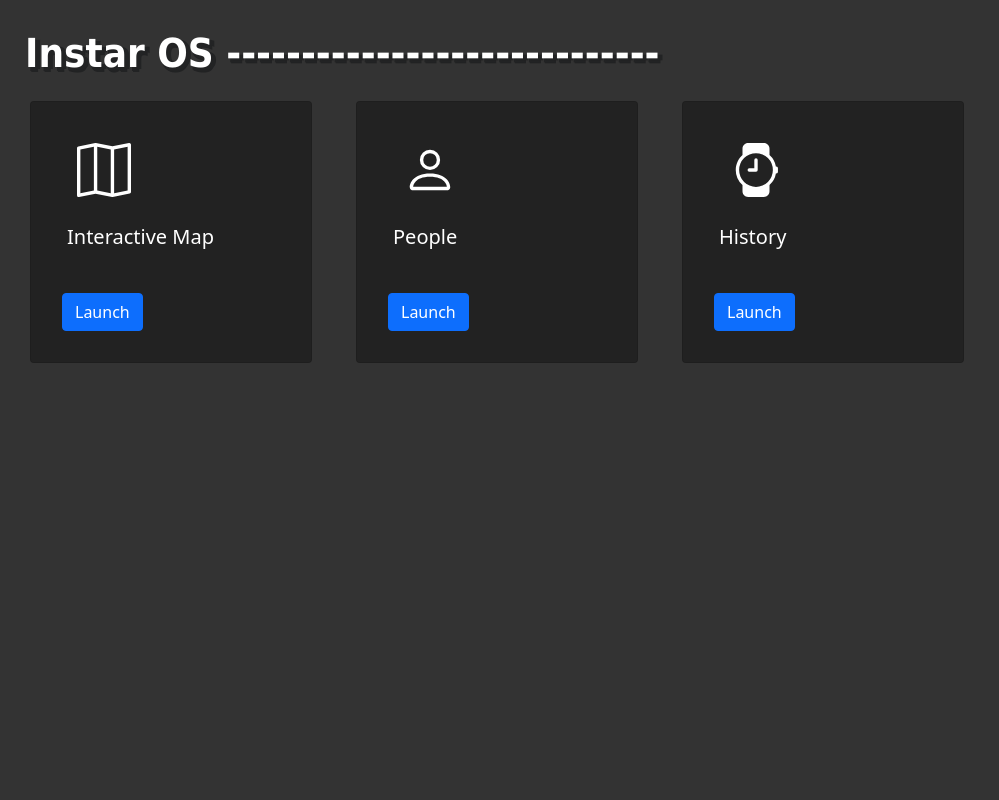
After one commit to tchorne/InstarOS, a Django app: page / in a window 1280 px wide. The commit adds this page. Shown: the whole page, without its empty margins (0-999 px from the left). Run offline with Django 4.2, Linux system fonts and the light colour scheme; some libraries are stand-ins or nearby versions.

Commit message:
Add home page

```diff
--- a/backend/instarDjango/instarDjango/settings.py
+++ b/backend/instarDjango/instarDjango/settings.py
@@ -59,11 +59,13 @@ MIDDLEWARE = [
 ]
 
 ROOT_URLCONF = 'instarDjango.urls'
-
+TEMPLATE_DIRS = (
+    os.path.join(PWD, 'templates'),
+)
 TEMPLATES = [
     {
         'BACKEND': 'django.template.backends.django.DjangoTemplates',
-        'DIRS': [],
+        'DIRS': ['templates'],
         'APP_DIRS': True,
         'OPTIONS': {
             'context_processors': [
--- a/backend/instarDjango/instarDjango/static/css/style.css
+++ b/backend/instarDjango/instarDjango/static/css/style.css
@@ -7,6 +7,9 @@ body
 {
     background-color: #333;
     color: white;
+}
+.card{
+    background-color: #222;
 }
 .char_list{
     margin-left: 0px;
@@ -36,6 +39,10 @@ body
     color: #e6e6e6
 }
 
+.bi-map{
+    display: flex;
+    justify-content: space-between;
+}
 @keyframes slidefromleft{
     from {
         margin-left: -10px;
--- a/backend/instarDjango/instarDjango/urls.py
+++ b/backend/instarDjango/instarDjango/urls.py
@@ -15,8 +15,10 @@ Including another URLconf
 """
 from django.contrib import admin
 from django.urls import include, path
+from . import views
 
 urlpatterns = [
+    path('', views.index, name='index'),
     path('people/', include('people.urls')),
     path('admin/', admin.site.urls),
 ]
--- /dev/null
+++ b/backend/instarDjango/instarDjango/views.py
@@ -0,0 +1,7 @@
+from django.shortcuts import get_object_or_404, render
+from django.http import Http404, HttpResponse, HttpResponseRedirect
+from django.template import loader
+from django.shortcuts import render
+
+def index(request):
+    return render(request, "people/home.html", {})
--- /dev/null
+++ b/backend/instarDjango/people/templates/people/home.html
@@ -0,0 +1,61 @@
+<html>
+    <head>
+        <title> Instar OS</title>
+        <script
+    src="https://code.jquery.com/jquery-3.2.1.min.js"
+    integrity="sha256-hwg4gsxgFZhOsEEamdOYGBf13FyQuiTwlAQgxVSNgt4="
+    crossorigin="anonymous"></script>
+    </head>
+    {% load static %}
+    <link href="https://cdn.jsdelivr.net/npm/bootstrap@5.1.3/dist/css/bootstrap.min.css" rel="stylesheet" integrity="sha384-1BmE4kWBq78iYhFldvKuhfTAU6auU8tT94WrHftjDbrCEXSU1oBoqyl2QvZ6jIW3" crossorigin="anonymous">
+    <script src="https://cdn.jsdelivr.net/npm/bootstrap@5.1.3/dist/js/bootstrap.bundle.min.js" integrity="sha384-ka7Sk0Gln4gmtz2MlQnikT1wXgYsOg+OMhuP+IlRH9sENBO0LRn5q+8nbTov4+1p" crossorigin="anonymous"></script>
+    <link rel="stylesheet" href="https://cdn.jsdelivr.net/npm/@fortawesome/fontawesome-free@5.15.4/css/fontawesome.min.css">
+    <link rel="stylesheet" href="{% static 'css/style.css' %}">
+    <body>
+
+        <div class="instarlogo">Instar OS</div>
+        <script src="{% static 'js/logo.js' %}"></script>
+
+        <div class="row">
+            <div class="col-sm-3">
+              <div class="card" style="background-color: #222;">
+                <div class="card-body" >
+                    <h2><svg xmlns="http://www.w3.org/2000/svg" width="64px" height="64px" fill="currentColor" class="bi bi-map" viewBox="0 0 16 16">
+                        <path fill-rule="evenodd" d="M15.817.113A.5.5 0 0 1 16 .5v14a.5.5 0 0 1-.402.49l-5 1a.502.502 0 0 1-.196 0L5.5 15.01l-4.902.98A.5.5 0 0 1 0 15.5v-14a.5.5 0 0 1 .402-.49l5-1a.5.5 0 0 1 .196 0L10.5.99l4.902-.98a.5.5 0 0 1 .415.103zM10 1.91l-4-.8v12.98l4 .8V1.91zm1 12.98 4-.8V1.11l-4 .8v12.98zm-6-.8V1.11l-4 .8v12.98l4-.8z"/>
+                      </svg></h2>
+                  <h5 class="card-title">Interactive Map</h5>
+                  <p class="card-text"></p>
+                  <a href="#" class="btn btn-primary">Launch</a>
+                </div>
+              </div>
+            </div>
+            <div class="col-sm-3">
+              <div class="card"style="background-color: #222;">
+                <div class="card-body">
+                    <h2><svg xmlns="http://www.w3.org/2000/svg" width="64" height="64" fill="currentColor" class="bi bi-person" viewBox="0 0 16 16">
+                        <path d="M8 8a3 3 0 1 0 0-6 3 3 0 0 0 0 6zm2-3a2 2 0 1 1-4 0 2 2 0 0 1 4 0zm4 8c0 1-1 1-1 1H3s-1 0-1-1 1-4 6-4 6 3 6 4zm-1-.004c-.001-.246-.154-.986-.832-1.664C11.516 10.68 10.289 10 8 10c-2.29 0-3.516.68-4.168 1.332-.678.678-.83 1.418-.832 1.664h10z"/>
+                      </svg></h2>
+                  <h5 class="card-title">People</h5>
+                  <p class="card-text"></p>
+                  <a href="/people/" class="btn btn-primary">Launch</a>
+                </div>
+              </div>
+            </div>
+            <div class="col-sm-3">
+                <div class="card"style="background-color: #222;">
+                  <div class="card-body">
+                    <h2><svg xmlns="http://www.w3.org/2000/svg" width="64" height="64" fill="currentColor" class="bi bi-watch" viewBox="0 0 16 16">
+                        <path d="M8.5 5a.5.5 0 0 0-1 0v2.5H6a.5.5 0 0 0 0 1h2a.5.5 0 0 0 .5-.5V5z"/>
+                        <path d="M5.667 16C4.747 16 4 15.254 4 14.333v-1.86A5.985 5.985 0 0 1 2 8c0-1.777.772-3.374 2-4.472V1.667C4 .747 4.746 0 5.667 0h4.666C11.253 0 12 .746 12 1.667v1.86a5.99 5.99 0 0 1 1.918 3.48.502.502 0 0 1 .582.493v1a.5.5 0 0 1-.582.493A5.99 5.99 0 0 1 12 12.473v1.86c0 .92-.746 1.667-1.667 1.667H5.667zM13 8A5 5 0 1 0 3 8a5 5 0 0 0 10 0z"/>
+                      </svg></h2>
+                    <h5 class="card-title">History</h5>
+                    <p class="card-text"></p>
+                    <a href="#" class="btn btn-primary">Launch</a>
+                  </div>
+                </div>
+              </div>
+          </div>
+
+
+    </body>
+</html>
```
Also changed, not shown: backend/instarDjango/instarDjango/templates/home/index.html (added, +28 -0 lines).
